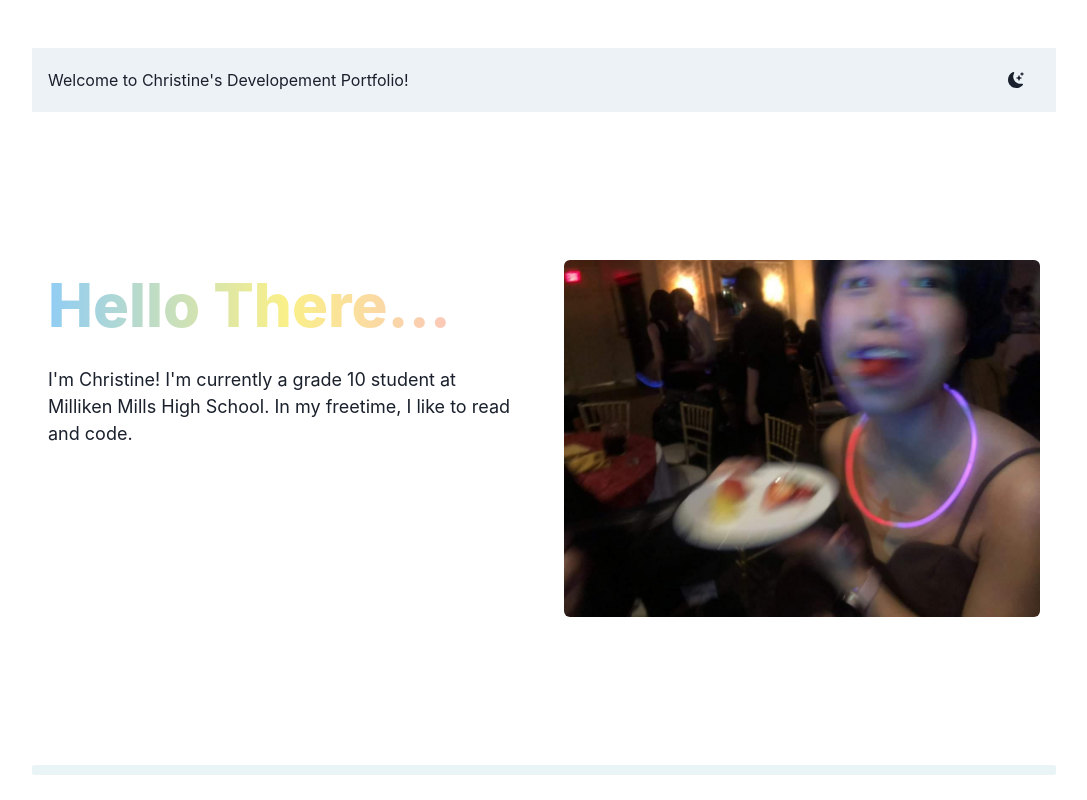
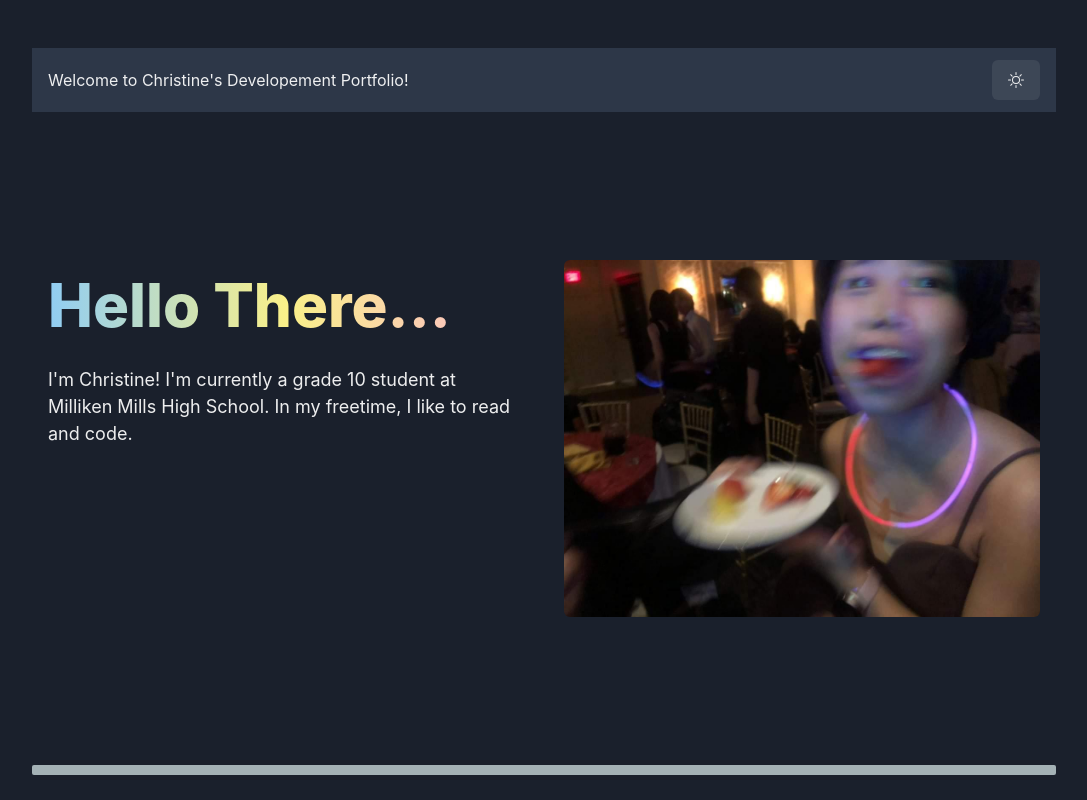
Before and after one commit to UglySquid/Personal-Website, a Next.js app: page / in a window 1280 px wide. Shown: the top 800 px of the page, without its empty margins (96-1183 px from the left). Built offline with nearby package versions, Linux system fonts and the light colour scheme.

Commit message:
dark mode default

```diff
--- a/app/page.tsx
+++ b/app/page.tsx
@@ -4,6 +4,7 @@ import {
   Flex,
   ChakraProvider,
   Skeleton,
+  extendTheme,
 } from '@chakra-ui/react'
 
 import Hero from '@/components/hero'
@@ -11,11 +12,18 @@ import Works from '@/components/works'
 import About from '@/components/about'
 import Nav from '@/components/nav'
 
+const theme = extendTheme({
+  config: {
+    useSystemColorMode: false,
+    initialColorMode: "dark"
+  }
+});
+
 export default function RootLayout() {
   return (
     <html lang="en">
       <body>
-        <ChakraProvider>
+        <ChakraProvider theme={theme}>
           <Flex height="100%" alignItems="center" justifyContent="center">
             <Flex direction="column" background="grey.100" p={12} rounded={6} gap={100}>
                 <Nav />
```
